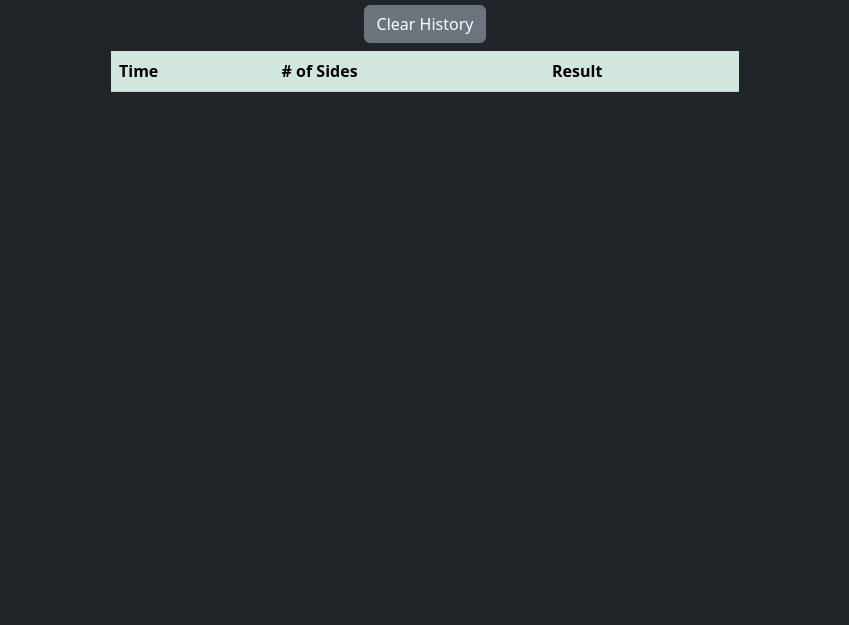
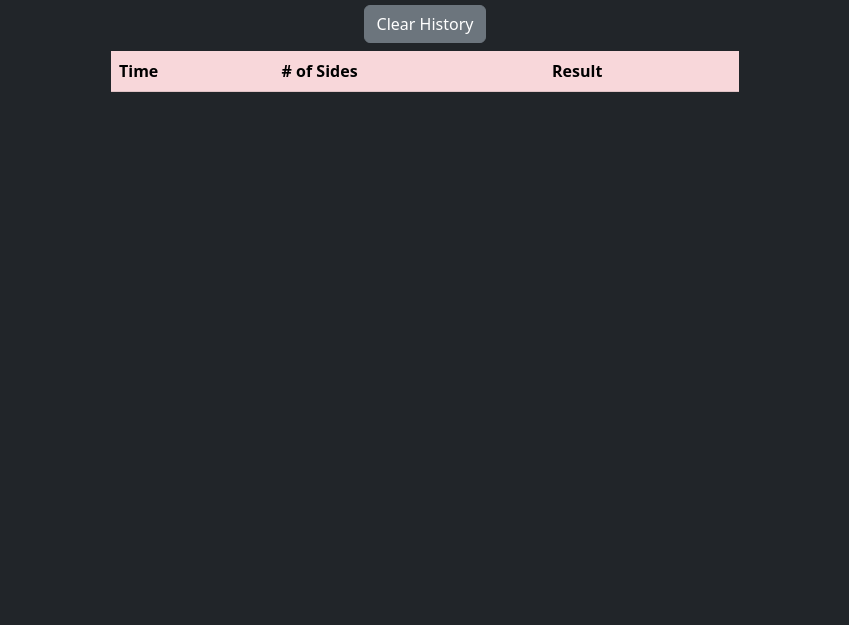
Before and after one commit to Cmendence/DiceRollerApp, a website: page index.html in a window 1280 px wide. Shown: the part 175-800 px from the top of the page, without its empty margins (215-1064 px from the left). Drawn offline with nearby package versions, Linux system fonts and the light colour scheme.

Commit message:
changed table to red to match everything else

```diff
--- a/index.html
+++ b/index.html
@@ -46,7 +46,7 @@
 
             </div>
             <div class="col-sm-6">
-            <table id="results" class="table table-success table-striped">
+            <table id="results" class="table table-danger table-striped">
                 <thead>
                     <th>Time</th>
                     <th># of Sides</th>
```
